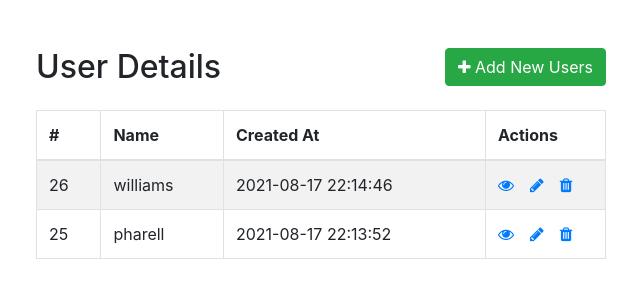
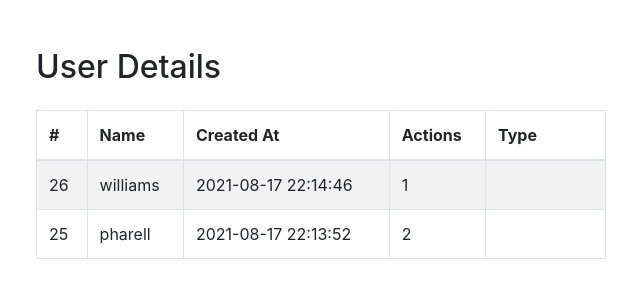
Before and after one commit to thani-ath-nain/shahruh-task, a PHP site: page /crud.php in a window 1280 px wide. Shown: the top 300 px of the page, without its empty margins (319-959 px from the left). Run offline with PHP 8.4, Linux system fonts and the light colour scheme; a user stored in the database is signed in; data comes from the database, SQL or seed files in the repository.

Commit message:
Roles implimented on frontend

```diff
--- a/config.php
+++ b/config.php
@@ -6,13 +6,13 @@ mysqli_report(MYSQLI_REPORT_ERROR | MYSQLI_REPORT_STRICT);
 server with default setting (user 'root' with no password) */
 define('DB_SERVER', 'localhost');
 define('DB_USERNAME', 'root');
-define('DB_PASSWORD', 'biBzgPMYhvYagz0V');
+define('DB_PASSWORD', '');
 define('DB_NAME', 'users_db');
 
 /* Attempt to connect to MySQL database */
 $mysqli = new mysqli(DB_SERVER, DB_USERNAME, DB_PASSWORD, DB_NAME);
 
 // Check connection
-if($mysqli === false){
+if ($mysqli === false) {
     die("ERROR: Could not connect. " . $mysqli->connect_error);
 }
--- a/crud.php
+++ b/crud.php
@@ -2,10 +2,19 @@
 session_start();
 
 // Check if the user is already logged in, if not then redirect him to register page
-if (!(isset($_SESSION["loggedin"]) && $_SESSION["loggedin"] === true) ) {
+if (!(isset($_SESSION["loggedin"]) && $_SESSION["loggedin"] === true)) {
     header("location: register.php");
     exit;
 }
+//list of allowed roles for just viewering the users
+$roles_viewer_user = array(1);
+$roles_add_viewer_user = array(2);
+$roles_update_add_viewer_user = array(3);
+
+//list of allowed roles for creating new users
+$roles_delete_update_add_viewer_user = array(4);
+
+$user_role = $_SESSION['role_id'];
 ?>
 
 
@@ -44,7 +53,18 @@ if (!(isset($_SESSION["loggedin"]) && $_SESSION["loggedin"] === true) ) {
                 <div class="col-md-12">
                     <div class="mt-5 mb-3 clearfix">
                         <h2 class="pull-left">User Details</h2>
-                        <a href="create.php" class="btn btn-success pull-right"><i class="fa fa-plus"></i> Add New Users</a>
+                        <?php if (in_array($user_role, $roles_add_viewer_user)): ?>
+                        <a href="create.php" class="btn btn-success pull-right"><i class="fa fa-plus"></i> Add New
+                            Users</a>
+                        <?php endif;?>
+                        <?php if (in_array($user_role, $roles_update_add_viewer_user)): ?>
+                        <a href="create.php" class="btn btn-success pull-right"><i class="fa fa-plus"></i> Add New
+                            Users</a>
+                        <?php endif;?>
+                        <?php if (in_array($user_role, $roles_delete_update_add_viewer_user)): ?>
+                        <a href="create.php" class="btn btn-success pull-right"><i class="fa fa-plus"></i> Add New
+                            Users</a>
+                        <?php endif;?>
                     </div>
                     <?php
 // Include config file
@@ -63,18 +83,68 @@ if (!(isset($_SESSION["loggedin"]) && $_SESSION["loggedin"] === true) ) {
         // echo "<th>Lasst Update</th>";
         // echo "<th>Last Login</th>";
         echo "<th>Actions</th>";
+        echo "<th>Type</th>";
         echo "</tr>";
         echo "</thead>";
         echo "<tbody>";
         while ($row = $result->fetch_array()) {
+
             echo "<tr>";
             echo "<td>" . $row['id'] . "</td>";
             echo "<td>" . $row['username'] . "</td>";
             echo "<td>" . $row['created_at'] . "</td>";
+            echo "<td>" . $row['type'] . "</td>";
             echo "<td>";
-                                echo '<a href="read.php?id=' . $row['id'] . '" class="mr-3" title="View Record" data-toggle="tooltip"><span class="fa fa-eye"></span></a>';
-                                echo '<a href="update.php?id=' . $row['id'] . '" class="mr-3" title="Update Record" data-toggle="tooltip"><span class="fa fa-pencil"></span></a>';
-                                echo '<a href="delete.php?id=' . $row['id'] . '" title="Delete Record" data-toggle="tooltip"><span class="fa fa-trash"></span></a>';
+
+            if (in_array($user_role, $roles_viewer_user)):
+
+                echo '<a href="read.php?id=' . $row['id'] . '" class="mr-3" title="View Record"
+																																									                                                    data-toggle="tooltip"><span class="fa fa-eye"></span></a>';
+            endif;
+
+            if (in_array($user_role, $roles_add_viewer_user)):
+
+                echo '<a href="read.php?id=' . $row['id'] . '" class="mr-3" title="View Record"
+																																									                                                    data-toggle="tooltip"><span class="fa fa-eye"></span></a>';
+            endif;
+
+            if (in_array($user_role, $roles_update_add_viewer_user)):
+
+                echo '<a href="read.php?id=' . $row['id'] . '" class="mr-3" title="View Record"
+																												                                                                data-toggle="tooltip"><span class="fa fa-eye"></span></a>';
+
+                echo '<a href="update.php?id=' . $row['id'] . '" class="mr-3" title="Update Record"
+																																									                                                data-toggle="tooltip"><span class="fa fa-pencil"></span></a>';
+            endif;
+
+            // if (in_array($user_role, $roles_create_user)):
+
+            //     echo '<a href="read.php?id=' . $row['id'] . '" class="mr-3" title="View Record"
+            //                                                                                                                                                         data-toggle="tooltip"><span class="fa fa-eye"></span></a>';
+
+            //     echo '<a href="update.php?id=' . $row['id'] . '" class="mr-3" title="Update Record"
+            //                                                                                                                                                                                             data-toggle="tooltip"><span class="fa fa-pencil"></span></a>';
+            // endif;
+
+            if (in_array($user_role, $roles_delete_update_add_viewer_user)):
+
+                echo '<a href="read.php?id=' . $row['id'] . '" class="mr-3" title="View Record"
+	                                                                            data-toggle="tooltip"><span class="fa fa-eye"></span></a>';
+
+                echo '<a href="update.php?id=' . $row['id'] . '" class="mr-3" title="Update Record"
+	                                                                                    data-toggle="tooltip"><span class="fa fa-pencil"></span></a>';
+
+                echo '<a href="delete.php?id=' . $row['id'] . '" title="Delete Record" data-toggle="tooltip"><span
+	                                                                                                                                                        class="fa fa-trash"></span></a>';
+            endif;
+            // echo '<a href="read.php?id=' . $row['id'] . '" class="mr-3" title="View Record"
+            //             data-toggle="tooltip"><span class="fa fa-eye"></span></a>';
+
+            // echo '<a href="update.php?id=' . $row['id'] . '" class="mr-3" title="Update Record"
+            //                     data-toggle="tooltip"><span class="fa fa-pencil"></span></a>';
+
+            // echo '<a href="delete.php?id=' . $row['id'] . '" title="Delete Record" data-toggle="tooltip"><span
+            //                                     class="fa fa-trash"></span></a>';
             echo "</td>";
             echo "</tr>";
         }
--- a/login.php
+++ b/login.php
@@ -35,7 +35,7 @@ if ($_SERVER["REQUEST_METHOD"] == "POST") {
     // Validate credentials
     if (empty($username_err) && empty($password_err)) {
         // Prepare a select statement
-        $sql = "SELECT id, username, password FROM users WHERE username = ?";
+        $sql = "SELECT id, username, type, password FROM users WHERE username = ?";
 
         if ($stmt = $mysqli->prepare($sql)) {
             // Bind variables to the prepared statement as parameters
@@ -52,7 +52,7 @@ if ($_SERVER["REQUEST_METHOD"] == "POST") {
                 // Check if username exists, if yes then verify password
                 if ($stmt->num_rows == 1) {
                     // Bind result variables
-                    $stmt->bind_result($id, $username, $hashed_password);
+                    $stmt->bind_result($id, $username, $type, $hashed_password);
                     if ($stmt->fetch()) {
                         if (password_verify($password, $hashed_password)) {
                             // Password is correct, so start a new session
@@ -62,6 +62,7 @@ if ($_SERVER["REQUEST_METHOD"] == "POST") {
                             $_SESSION["loggedin"] = true;
                             $_SESSION["id"] = $id;
                             $_SESSION["username"] = $username;
+                            $_SESSION['role_id'] = $type;
 
                             // Check if clicked Remember me
                             if (isset($_POST["rememberme"])) {
```
Also changed, not shown: register.php (+9 -4 lines). Lines whose indentation alone changed are shown as unchanged.
